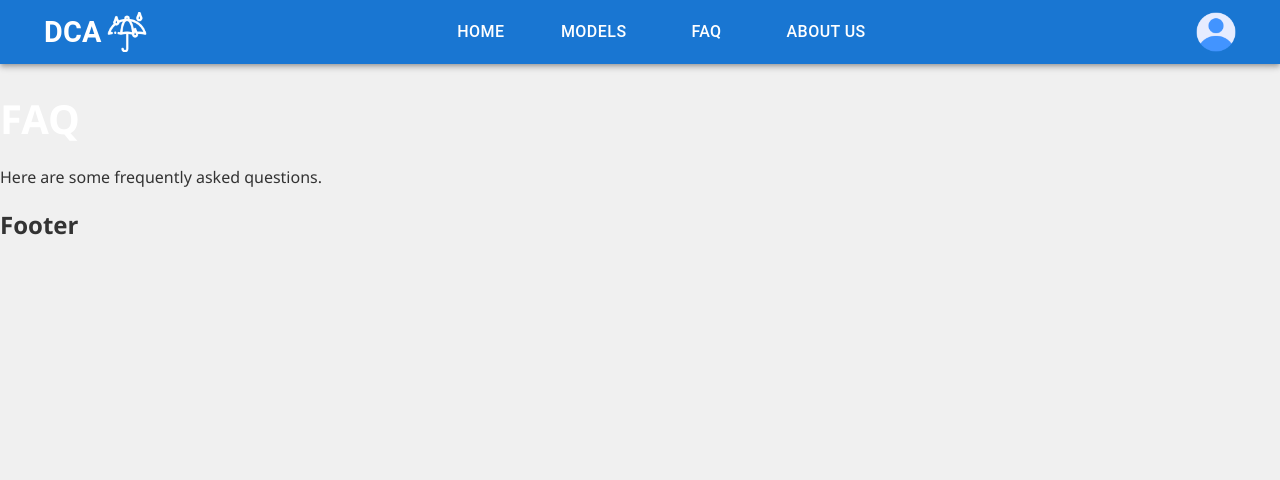
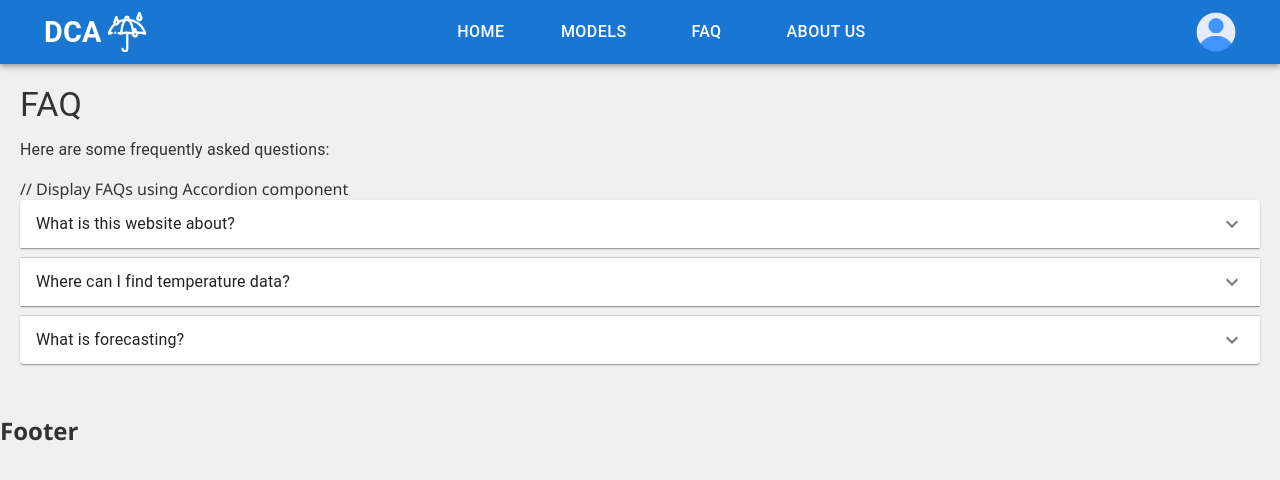
Before and after one commit to joonochakma/weather-prediction-stack, a React (Create React App) app in the folder weather_website/: page /faq in a window 1280 px wide. Shown: the top 480 px of the page. Built offline with nearby package versions, Linux system fonts and the light colour scheme; no server answers.

Commit message:
FAQ implemented

```diff
--- a/weather_website/src/pages/faq/FAQ.js
+++ b/weather_website/src/pages/faq/FAQ.js
@@ -1,10 +1,49 @@
+import React from 'react';
+import { Box, Typography, Accordion, AccordionSummary, AccordionDetails } from '@mui/material';
+import ExpandMoreIcon from '@mui/icons-material/ExpandMore';
 
 function FAQ() {
+  const faqs = [
+    {
+      question: "What is this website about?",
+      answer: "This website provides weather-related information including temperature, weather condition, rainfall prediction, and more."
+    },
+    {
+      question: "Where can I find temperature data?",
+      answer: "Temperature data is available under the 'Temperature' section in the models dropdown menu."
+    },
+    {
+      question: "What is forecasting?",
+      answer: "A calculation or estimate of future events, especially upcoming weather."
+    }
+  ];
+
+  const menuItems = [
+    { name: 'Rainfall', link: '/rainfall' },
+    { name: 'Temperature', link: '/temperature' },
+    { name: 'Weather Conditions', link: '/weather' },
+    { name: 'Heatwave', link: '/heatwave' }
+  ]
     return (
-      <div className="App">
-        <h1>FAQ</h1>
-        <p>Here are some frequently asked questions.</p>
-      </div>
+      <Box sx={{ padding: '20px' }}>
+      <Typography variant="h4" gutterBottom>
+        FAQ
+      </Typography>
+      <Typography variant="body1" paragraph>
+        Here are some frequently asked questions:
+      </Typography>
+      // Display FAQs using Accordion component
+      {faqs.map((faq, index) => (
+        <Accordion key={index} sx={{ marginBottom: '10px' }}>
+          <AccordionSummary expandIcon={<ExpandMoreIcon />}>
+            <Typography>{faq.question}</Typography>
+          </AccordionSummary>
+          <AccordionDetails>
+            <Typography>{faq.answer}</Typography>
+          </AccordionDetails>
+        </Accordion>
+      ))}
+    </Box>
     );
   }
 
```
